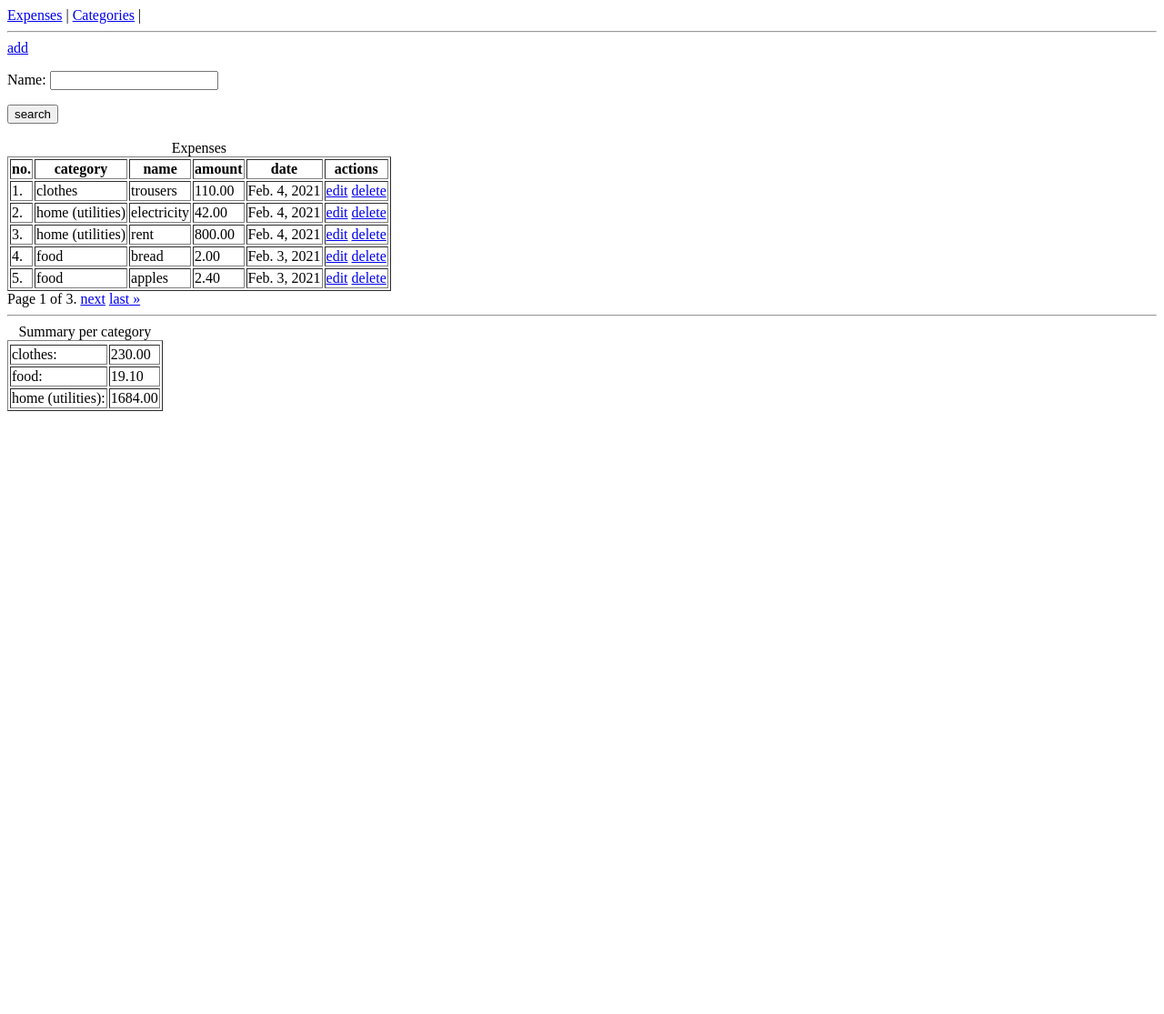
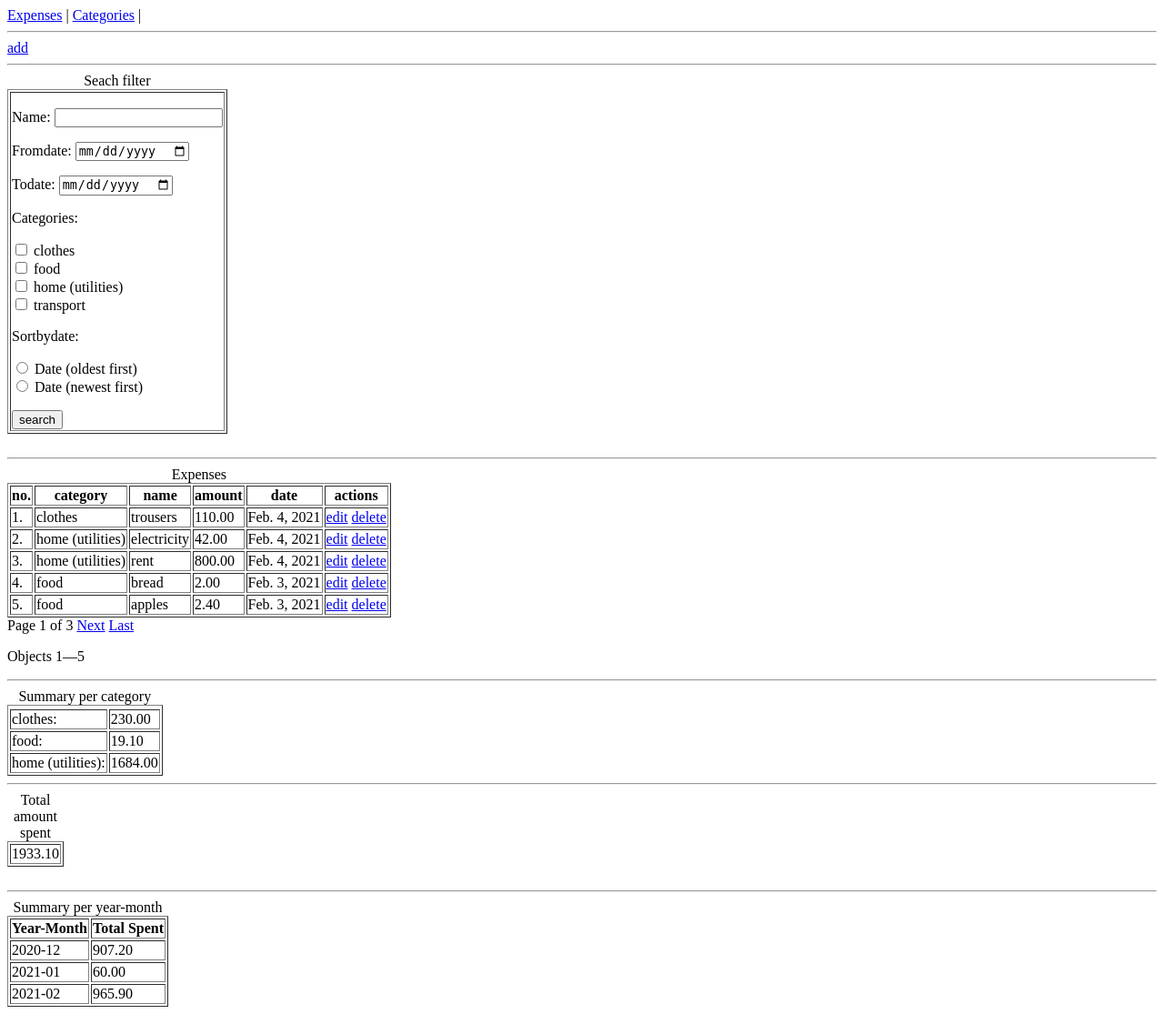
Before and after one commit to Szaneron/simple_expenses_app, a Django app: page /expenses/expense/list/ in a window 1280 px wide. Shown: the whole page at 91% size. Before the commit the page ends 452 px from the top, so only its background shows below. Run offline with Django 4.2, Linux system fonts and the light colour scheme; data comes from the database, SQL or seed files in the repository.

Commit message:
final commit - added searching options, added new summary tables, updated category list view

```diff
--- a/expenses/forms.py
+++ b/expenses/forms.py
@@ -1,12 +1,30 @@
 from django import forms
-from .models import Expense
+from .models import Expense, Category
 
 
 class ExpenseSearchForm(forms.ModelForm):
+    fromDate = forms.DateField(widget=forms.DateInput(attrs={'type': 'date'}))
+    toDate = forms.DateField(widget=forms.DateInput(attrs={'type': 'date'}))
+    categories = forms.ModelMultipleChoiceField(
+        queryset=Category.objects.all(),
+        widget=forms.CheckboxSelectMultiple,
+        required=False,
+    )
+
+    CHOICES = (
+        ('asc', 'Date (oldest first)'),
+        ('desc', 'Date (newest first)'),
+    )
+    sortByDate = forms.ChoiceField(choices=CHOICES, widget=forms.RadioSelect)
+
     class Meta:
         model = Expense
-        fields = ('name',)
+        fields = ('name', 'fromDate', 'toDate', 'categories', 'sortByDate')
 
     def __init__(self, *args, **kwargs):
         super().__init__(*args, **kwargs)
         self.fields['name'].required = False
+        self.fields['fromDate'].required = False
+        self.fields['toDate'].required = False
+        self.fields['categories'].required = False
+        self.fields['sortByDate'].required = False
--- a/expenses/templates/expenses/expense_list.html
+++ b/expenses/templates/expenses/expense_list.html
@@ -3,12 +3,23 @@
 {% block content %}
 
     <a href="{% url 'expenses:expense-create' %}">add</a>
-
+    <hr>
+    <table border="1">
+        <caption>Seach filter</caption>
+        <tr>
+            <td>
                 <form method="get" action="">
-  {{form.as_p}}
+                    {{ form.as_p }}
                     <button type="submit">search</button>
                 </form>
+            </td>
+        </tr>
+
+    </table>
+
     <br>
+    <hr>
+
     <table border="1">
         <caption>Expenses</caption>
         <thead>
@@ -29,7 +40,7 @@
                 <td>{{ obj.category|default:"-" }}</td>
                 <td>{{ obj.name|default:"-" }}</td>
                 <td>{{ obj.amount|floatformat:2 }}</td>
-		<td>{{obj.date}}</td>
+                <td>{{ obj.date }}</td>
                 <td>
                     <a href="{% url 'expenses:expense-edit' obj.id %}">edit</a>
                     <a href="{% url 'expenses:expense-delete' obj.id %}">delete</a>
@@ -50,10 +61,32 @@
         <tr>
             {% for category, total in summary_per_category.items %}
                 <tr>
-		<td>{{category}}:</td>
-		<td>{{total|floatformat:2}}</td>
+                    <td>{{ category }}:</td>
+                    <td>{{ total|floatformat:2 }}</td>
                 </tr>
             {% endfor %}
         </tr>
     </table>
+    <hr>
+    <table border="1">
+        <caption>Total amount spent</caption>
+        <tr>
+            <td>{{ totalAmountSpent }}</td>
+        </tr>
+    </table>
+    <br>
+    <hr>
+    <table border="1-">
+        <caption>Summary per year-month</caption>
+        <tr>
+            <th>Year-Month</th>
+            <th>Total Spent</th>
+        </tr>
+        {% for expense in expense_summary %}
+            <tr>
+                <td>{{ expense.month|date:"Y-m" }}</td>
+                <td>{{ expense.total_spent }}</td>
+            </tr>
+        {% endfor %}
+    </table>
 {% endblock %}
--- a/expenses/urls.py
+++ b/expenses/urls.py
@@ -2,7 +2,6 @@ from django.views.generic import CreateView, UpdateView, DeleteView
 from django.urls import path, reverse_lazy
 from .models import Expense, Category
 from .views import ExpenseListView, CategoryListView
-
 
 urlpatterns = [
     path('expense/list/',
@@ -10,25 +9,25 @@ urlpatterns = [
          name='expense-list'),
     path('expense/create/',
          CreateView.as_view(
-            model=Expense,
-            fields='__all__',
-            success_url=reverse_lazy('expenses:expense-list'),
-            template_name='generic_update.html'
+             model=Expense,
+             fields='__all__',
+             success_url=reverse_lazy('expenses:expense-list'),
+             template_name='generic_update.html'
          ),
          name='expense-create'),
     path('expense/<int:pk>/edit/',
          UpdateView.as_view(
-            model=Expense,
-            fields='__all__',
-            success_url=reverse_lazy('expenses:expense-list'),
-            template_name='generic_update.html'
+             model=Expense,
+             fields='__all__',
+             success_url=reverse_lazy('expenses:expense-list'),
+             template_name='generic_update.html'
          ),
          name='expense-edit'),
     path('expense/<int:pk>/delete/',
          DeleteView.as_view(
-            model=Expense,
-            success_url=reverse_lazy('expenses:expense-list'),
-            template_name='generic_delete.html'
+             model=Expense,
+             success_url=reverse_lazy('expenses:expense-list'),
+             template_name='generic_delete.html'
          ),
          name='expense-delete'),
 
@@ -37,17 +36,25 @@ urlpatterns = [
          name='category-list'),
     path('category/create/',
          CreateView.as_view(
-            model=Category,
-            fields='__all__',
-            success_url=reverse_lazy('expenses:category-list'),
-            template_name='generic_update.html'
+             model=Category,
+             fields='__all__',
+             success_url=reverse_lazy('expenses:category-list'),
+             template_name='generic_update.html'
          ),
          name='category-create'),
     path('category/<int:pk>/delete/',
          DeleteView.as_view(
-            model=Category,
-            success_url=reverse_lazy('expenses:category-list'),
-            template_name='generic_delete.html'
+             model=Category,
+             success_url=reverse_lazy('expenses:category-list'),
+             template_name='generic_delete.html'
          ),
          name='category-delete'),
+    path('category/<int:pk>/edit/',
+         UpdateView.as_view(
+             model=Category,
+             fields='__all__',
+             success_url=reverse_lazy('expenses:category-list'),
+             template_name='generic_update.html'
+         ),
+         name='category-edit'),
 ]
--- a/expenses/views.py
+++ b/expenses/views.py
@@ -1,3 +1,5 @@
+from django.db.models import Sum, Count
+from django.db.models.functions import TruncMonth
 from django.views.generic.list import ListView
 
 from .forms import ExpenseSearchForm
@@ -14,16 +16,47 @@ class ExpenseListView(ListView):
 
         form = ExpenseSearchForm(self.request.GET)
         if form.is_valid():
-            name = form.cleaned_data.get('name', '').strip()
+            name = form.cleaned_data.get('name')
+            fromDate = form.cleaned_data.get('fromDate')
+            toDate = form.cleaned_data.get('toDate')
+            categories = form.cleaned_data.get('categories')
+            sortByDate = form.cleaned_data.get('sortByDate')
+
             if name:
                 queryset = queryset.filter(name__icontains=name)
+            if fromDate:
+                queryset = queryset.filter(date__gte=fromDate)
+            if toDate:
+                queryset = queryset.filter(date__lte=toDate)
+            if categories:
+                queryset = queryset.filter(category__in=categories)
+            if sortByDate == 'asc':
+                queryset = queryset.order_by('date')
+            if sortByDate == 'desc':
+                queryset = queryset.order_by('-date')
+
+        totalAmountSpent = round(queryset.aggregate(total=Sum('amount'))['total'] or 0, 2)
+
+        expense_summary = queryset.annotate(month=TruncMonth('date')).values('month').annotate(
+            total_spent=Sum('amount'))
+
+        for expense in expense_summary:
+            expense['total_spent'] = round(expense['total_spent'], 2)
 
         return super().get_context_data(
             form=form,
             object_list=queryset,
             summary_per_category=summary_per_category(queryset),
+            totalAmountSpent=totalAmountSpent,
+            expense_summary=expense_summary,
             **kwargs)
+
 
 class CategoryListView(ListView):
     model = Category
     paginate_by = 5
+
+    def get_queryset(self):
+        queryset = super().get_queryset()
+        queryset = queryset.annotate(num_expenses=Count('expense'))
+        return queryset
--- a/project/templates/_pagination.html
+++ b/project/templates/_pagination.html
@@ -1,17 +1,25 @@
 <div class="pagination">
     <span class="pagination__nav">
-        {% if page_obj.has_previous %}
-            <a href="?page=1">&laquo; first</a>
-            <a href="?page={{ page_obj.previous_page_number }}">previous</a>
-        {% endif %}
+        {% load my_tags %}
 
-        <span class="current">
-            Page {{ page_obj.number }} of {{ page_obj.paginator.num_pages }}.
-        </span>
+        {% if is_paginated %}
+            {% if page_obj.has_previous %}
+                <a href="?{% param_replace page=1 %}">First</a>
+                {% if page_obj.previous_page_number != 1 %}
+                    <a href="?{% param_replace page=page_obj.previous_page_number %}">Previous</a>
+                {% endif %}
+            {% endif %}
 
-        {% if page_obj.has_next %}
-            <a href="?page={{ page_obj.next_page_number }}">next</a>
-            <a href="?page={{ page_obj.paginator.num_pages }}">last &raquo;</a>
+            Page {{ page_obj.number }} of {{ paginator.num_pages }}
+
+            {% if page_obj.has_next %}
+                {% if page_obj.next_page_number != paginator.num_pages %}
+                    <a href="?{% param_replace page=page_obj.next_page_number %}">Next</a>
+                {% endif %}
+                <a href="?{% param_replace page=paginator.num_pages %}">Last</a>
+            {% endif %}
+
+            <p>Objects {{ page_obj.start_index }}—{{ page_obj.end_index }}</p>
         {% endif %}
     </span>
 </div>
--- /dev/null
+++ b/project/templatetags/my_tags.py
@@ -0,0 +1,32 @@
+from django import template
+
+register = template.Library()
+
+
+@register.simple_tag(takes_context=True)
+def param_replace(context, **kwargs):
+    """
+    Return encoded URL parameters that are the same as the current
+    request's parameters, only with the specified GET parameters added or changed.
+
+    It also removes any empty parameters to keep things neat,
+    so you can remove a parm by setting it to ``""``.
+
+    For example, if you're on the page ``/things/?with_frosting=true&page=5``,
+    then
+
+    <a href="/things/?{% param_replace page=3 %}">Page 3</a>
+
+    would expand to
+
+    <a href="/things/?with_frosting=true&page=3">Page 3</a>
+
+    Based on
+    https://stackoverflow.com/questions/22734695/next-and-before-links-for-a-django-paginated-query/22735278#22735278
+    """
+    d = context['request'].GET.copy()
+    for k, v in kwargs.items():
+        d[k] = v
+    for k in [k for k, v in d.items() if not v]:
+        del d[k]
+    return d.urlencode()
```
Also changed, not shown: TODO.md (+14 -14 lines), expenses/templates/expenses/category_list.html (+7 -1 lines), project/settings.py (+4 -6 lines), project/templates/__init__.py (added), project/templatetags/__init__.py (added). Lines whose indentation alone changed are shown as unchanged.
